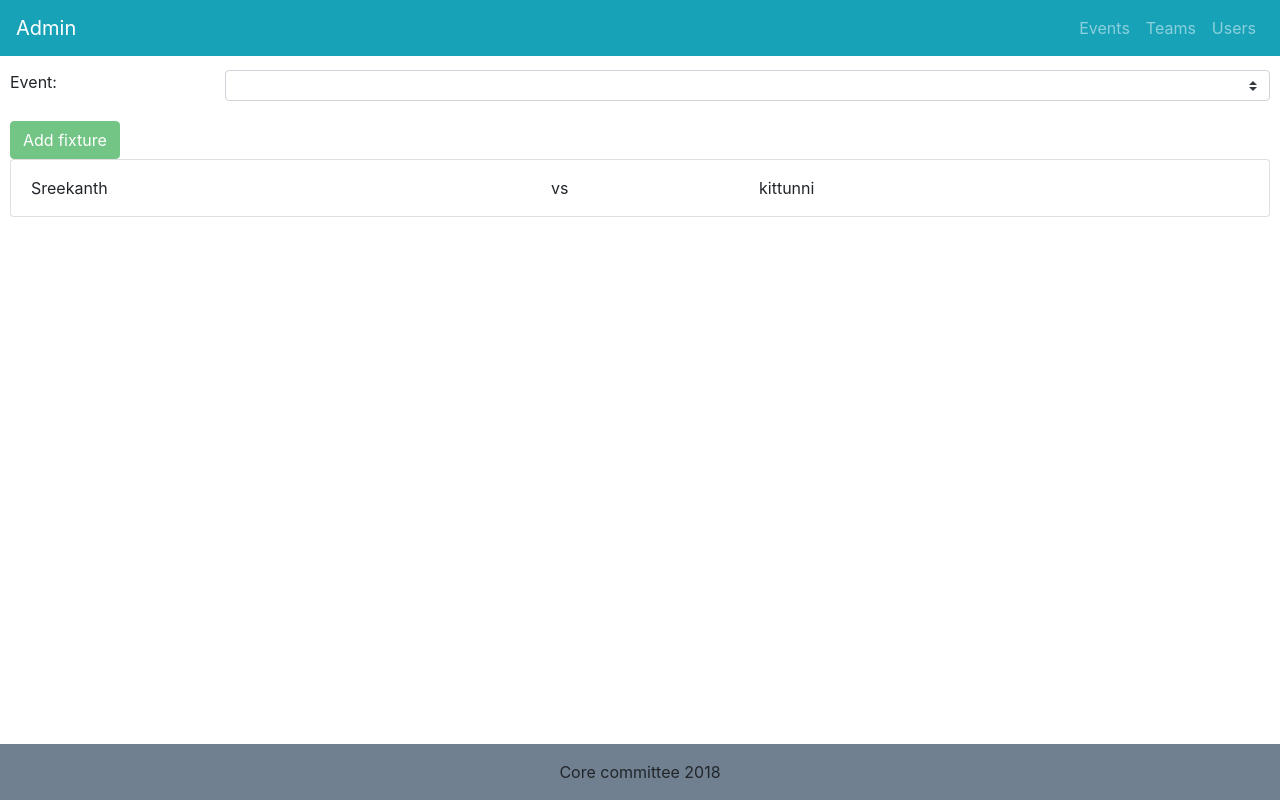
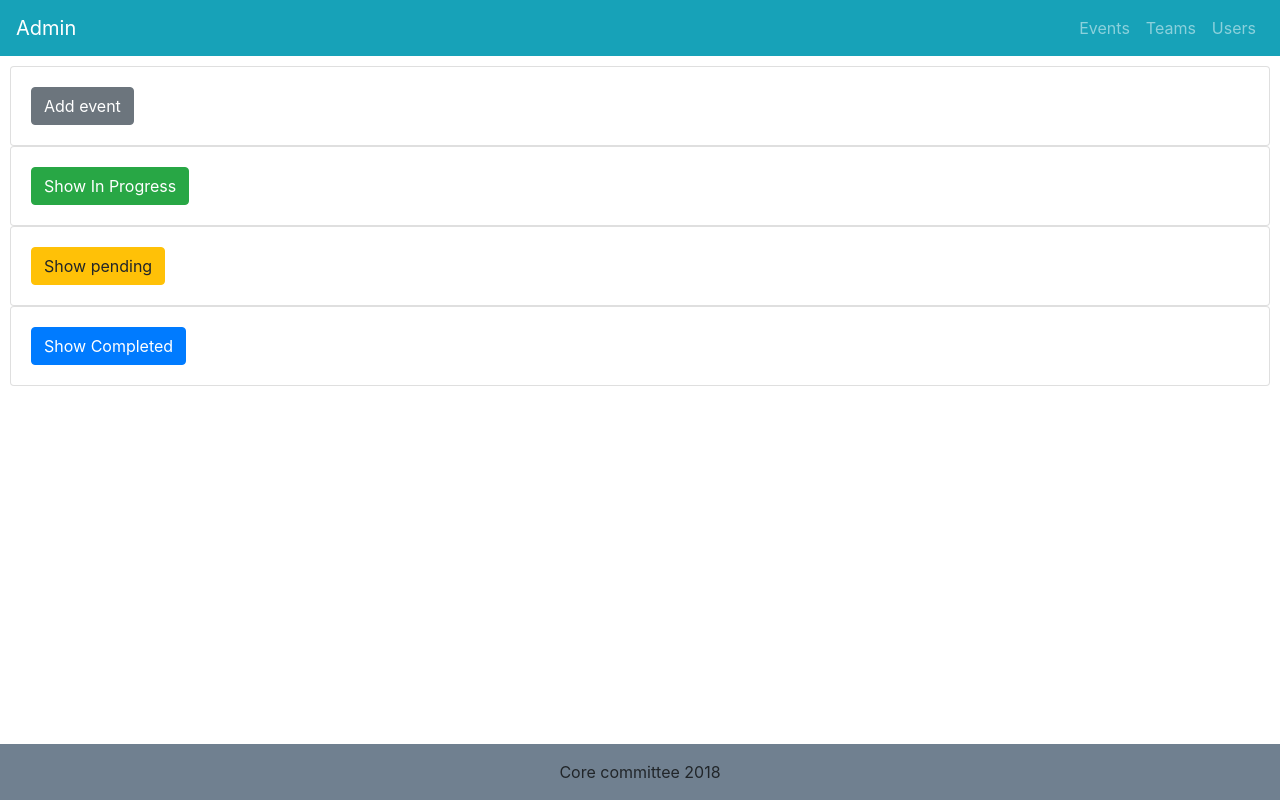
Before and after one commit to sreekanthkm/qb-utsav-admin, a Vue app: page /events in a window 1280 px wide. Built offline with nearby package versions, Linux system fonts and the light colour scheme.

Commit message:
users completed

```diff
--- a/src/store/globals.js
+++ b/src/store/globals.js
@@ -50,26 +50,26 @@ const actions = {
   [SET_USERS](context) {
     context.commit(UPDATE_USERS, users);
   },
-  [SET_USER](context, user, index) {
-    context.commit(UPDATE_USER, user, index);
+  [SET_USER](context, user) {
+    context.commit(UPDATE_USER, user);
   },
   [ADD_USER](context, user) {
     context.commit(PUSH_USER, user);
   },
-  [REMOVE_USER](context, index) {
-    context.commit(DELETE_USER, index);
+  [REMOVE_USER](context, user) {
+    context.commit(DELETE_USER, user);
   },
   [SET_TEAMS](context) {
     context.commit(UPDATE_TEAMS, teams);
   },
-  [SET_TEAM](context, team, index) {
-    context.commit(UPDATE_TEAM, team, index);
+  [SET_TEAM](context, team) {
+    context.commit(UPDATE_TEAM, team);
   },
   [ADD_TEAM](context, team) {
     context.commit(PUSH_TEAM, team);
   },
-  [REMOVE_TEAM](context, index) {
-    context.commit(DELETE_TEAM, index);
+  [REMOVE_TEAM](context, team) {
+    context.commit(DELETE_TEAM, team);
   }
 };
 
@@ -80,17 +80,29 @@ const mutations = {
   [UPDATE_TEAMS](state, teams) {
     state.teams = teams;
   },
-  [UPDATE_TEAM](state, team, index) {
-    state.teams[index] = team;
+  [UPDATE_TEAM](state, team) {
+    const indexToUpdate = state.teams.findIndex(teamObj => {
+      return team.id === teamObj.id;
+    });
+    state.teams[indexToUpdate] = team;
   },
-  [UPDATE_USER](state, user, index) {
-    state.users[index] = user;
+  [UPDATE_USER](state, user) {
+    const indexToUpdate = state.users.findIndex(userObj => {
+      return user.employee_id === userObj.employee_id;
+    });
+    state.users[indexToUpdate] = user;
   },
-  [DELETE_TEAM](state, index) {
-    state.teams.splice(index, 1);
+  [DELETE_TEAM](state, obj) {
+    const indexToDelete = state.teams.findIndex((team) => {
+      return obj.id === team.id;
+    });
+    state.teams.splice(indexToDelete, 1);
   },
-  [DELETE_USER](state, index) {
-    state.users.splice(index, 1);
+  [DELETE_USER](state, obj) {
+    const indexToDelete = state.users.findIndex((user) => {
+      return obj.employee_id === user.employee_id;
+    });
+    state.users.splice(indexToDelete, 1);
   },
   [PUSH_TEAM](state, team) {
     state.teams.push(team);
--- a/src/store/index.js
+++ b/src/store/index.js
@@ -3,11 +3,13 @@
 import Vue from 'vue';
 import Vuex from 'vuex';
 import globals from './globals';
+import events from './events';
 
 Vue.use(Vuex);
 
 export default new Vuex.Store({
   modules: {
-    globals
+    globals,
+    events
   }
 });
--- a/src/views/Events.vue
+++ b/src/views/Events.vue
@@ -1,43 +1,78 @@
 <template>
   <div class="content">
-    <b-row class="my-1">
-      <b-col sm="2"><label>Event:</label></b-col>
-      <b-col sm="10">
-        <b-form-select v-model="selected" :options="options" class="mb-3" size="sm"></b-form-select>
-      </b-col>
-    </b-row>
-    <b-btn variant="success" :disabled="!selected" @click="addFixture">Add fixture</b-btn>
-    <b-list-group>
-      <b-list-group-item v-for="fixture in fixtures" :key="fixture.by">
-        <b-row class="my-1">
-          <b-col sm="5">{{fixture.by}}</b-col>
-          <b-col sm="2"> vs </b-col>
-          <b-col sm="5">{{fixture.vs}}</b-col>
-        </b-row>
-      </b-list-group-item>
-    </b-list-group>
+    <b-card>
+      <b-btn>Add event</b-btn>
+    </b-card>
+    <b-card>
+      <b-btn v-b-toggle.collapse3 variant="success">Show In Progress</b-btn>
+      <b-collapse id="collapse3" class="mt-2">
+        <b-list-group>
+          <b-list-group-item v-for="event in inProgress" :key="event.id">{{event.name}}</b-list-group-item>
+        </b-list-group>
+      </b-collapse>
+    </b-card>
+    <b-card>
+      <b-btn v-b-toggle.collapse1 variant="warning">Show pending</b-btn>
+      <b-collapse id="collapse1" class="mt-2">
+        <b-list-group>
+          <b-list-group-item v-for="event in pending" :key="event.id">{{event.name}}</b-list-group-item>
+        </b-list-group>
+      </b-collapse>
+    </b-card>
+    <b-card>
+      <b-btn v-b-toggle.collapse2 variant="primary">Show Completed</b-btn>
+      <b-collapse id="collapse2" class="mt-2">
+        <b-list-group>
+          <b-list-group-item v-for="event in completed" :key="event.id">{{event.name}}</b-list-group-item>
+        </b-list-group>
+      </b-collapse>
+    </b-card>
   </div>
 </template>
 
 <script>
-  const options = ['Carroms'];
-  const fixtures = [{
-    by: 'Sreekanth',
-    vs: 'kittunni'
+  const events = [{
+    id: 1,
+    name: 'Carroms',
+    status: 'in_progress',
+    results: [],
+    fixtures: []
+  }, {
+    id: 2,
+    name: 'Chess',
+    status: 'pending',
+    results: [],
+    fixtures: []
+  }, {
+    id: 3,
+    name: 'Intro',
+    status: 'completed',
+    results: [],
+    fixtures: []
   }];
 
   export default {
     name: 'Events',
     data() {
       return {
-        selected : null,
-        options,
-        fixtures
-      }
+        events
+      };
     },
-    methods: {
-      addFixture() {
-
+    computed: {
+      completed() {
+        return this.events.filter(function(item) {
+          return item.status === 'completed';
+        });
+      },
+      inProgress() {
+        return this.events.filter(function(item) {
+          return item.status === 'in_progress';
+        });
+      },
+      pending() {
+        return this.events.filter(function(item) {
+          return item.status === 'pending';
+        });
       }
     }
   };
--- a/src/views/Users.vue
+++ b/src/views/Users.vue
@@ -32,10 +32,10 @@
           {{data.index + 1}}
         </template>
         <template slot="actions" slot-scope="row">
-          <b-button variant="primary" size="sm" @click="edit(row.index)" class="mr-1">
+          <b-button variant="primary" size="sm" @click="edit(row.item)" class="mr-1">
             Edit
           </b-button>
-          <b-button variant="danger" size="sm" @click="remove(row.index)" class="mr-1">
+          <b-button variant="danger" size="sm" @click="remove(row.item)" class="mr-1">
             Remove
           </b-button>
         </template>
@@ -97,22 +97,22 @@
         fields,
         filter: null,
         selectedUser: {},
-        selectedIndex: -1,
+        isEditing: false,
         file: null
       };
     },
     methods: {
       add() {
-        this.selectedIndex = -1;
-        this.selectedUser = {isAllocated: false};
+        this.isEditing = false;
+        this.selectedUser = { isAllocated: false };
         this.$refs.editUserModal.show();
       },
-      remove(index) {
-        this.$store.dispatch(REMOVE_USER, index);
+      remove(row) {
+        this.$store.dispatch(REMOVE_USER, row);
       },
-      edit(index) {
-        this.selectedIndex = index;
-        this.selectedUser = this.users[index];
+      edit(row) {
+        this.isEditing = true;
+        this.selectedUser = Object.assign({}, row);
         this.$refs.editUserModal.show();
       },
       onAllocationChange(evt) {
@@ -124,10 +124,11 @@
       handleOk(evt) {
         evt.preventDefault();
         if (!this.selectedUser.isAllocated || this.selectedUser.team && this.selectedUser.price) {
-          if (this.selectedIndex === -1) {
+          if (this.isEditing) {
+            this.filter = '';
+            this.$store.dispatch(SET_USER, this.selectedUser);
+          } else {
             this.$store.dispatch(ADD_USER, this.selectedUser);
-          } else {
-            this.$store.dispatch(SET_USER, this.selectedUser, this.selectedIndex);
           }
           this.$refs.editUserModal.hide();
         }
```
Also changed, not shown: src/store/events.js (added).
